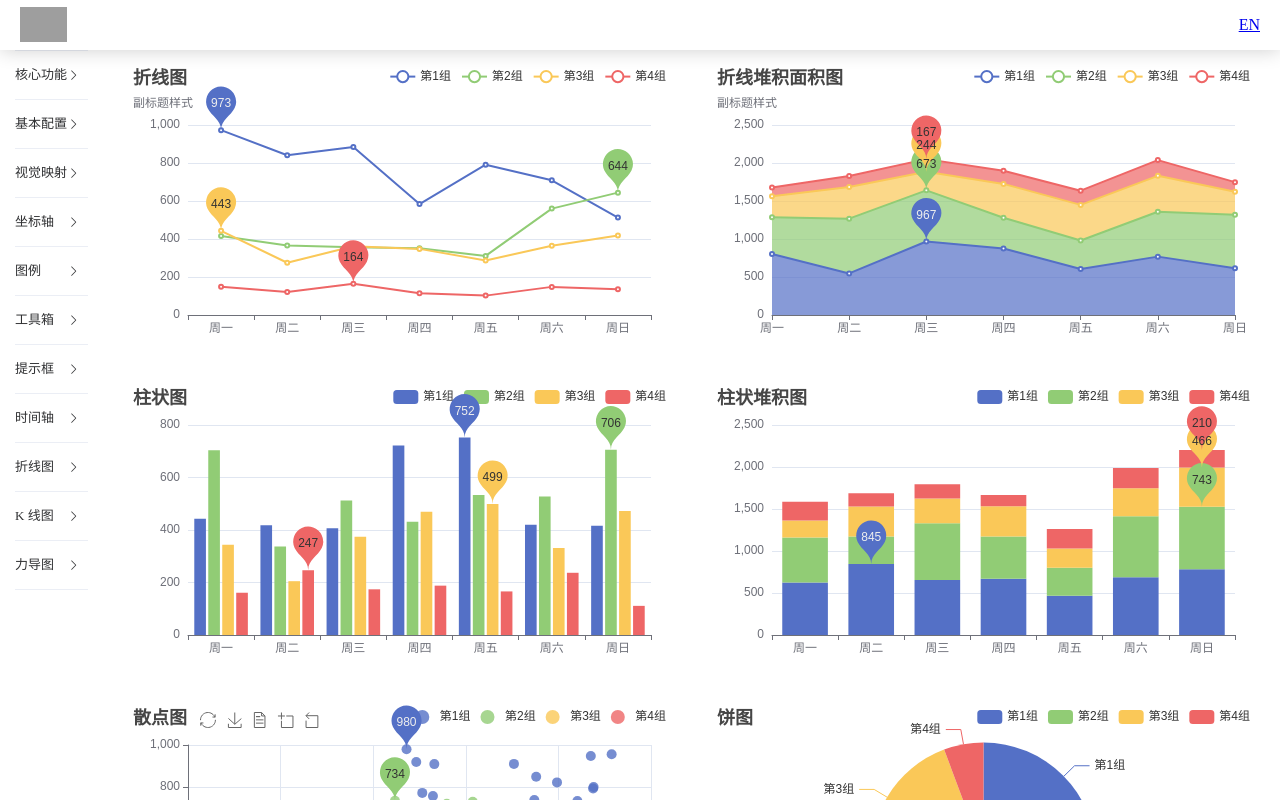
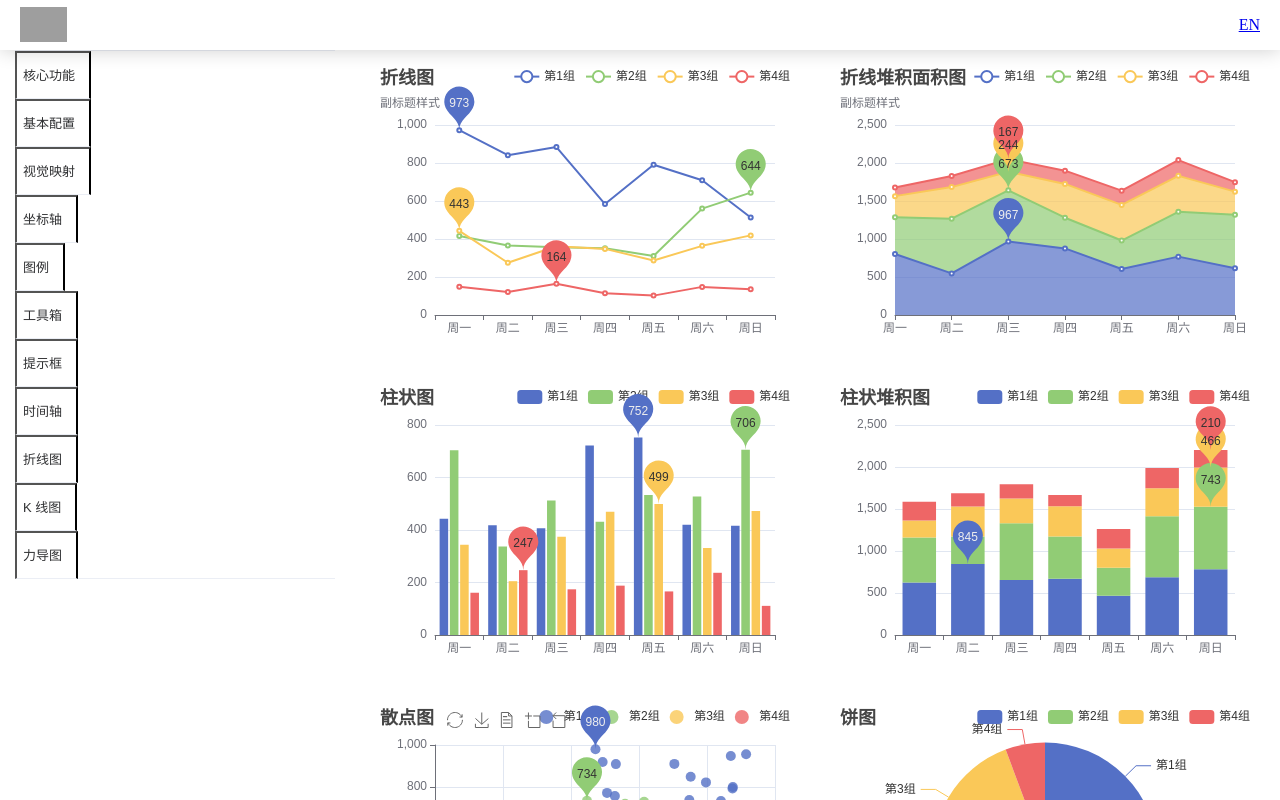
Before and after one commit to apache/echarts-theme-builder, a Vue app: page / in a window 1280 px wide. Shown: the top 800 px of the page. Built offline with nearby package versions, Linux system fonts and the light colour scheme; grey boxes are pictures that could not be loaded.

Commit message:
feat: pass theme to preview

```diff
--- a/package.json
+++ b/package.json
@@ -23,7 +23,7 @@
     },
     "dependencies": {
         "echarts": "^5.3.1",
-        "element-plus": "^1.0.2-beta.44",
+        "element-plus": "^2.1.9",
         "lodash": "^4.17.19",
         "vue": "^3.2.32",
         "vue-i18n": "^9.1.9"
--- a/src/App.vue
+++ b/src/App.vue
@@ -16,9 +16,9 @@ import EPreview from './components/EPreview.vue';
 
 let preview = ref<EPreview>(null);
 
-function onConfigChange() {
-  console.log('onConfigChange', preview);
-  preview.value?.render();
+function onConfigChange(theme) {
+  console.log('onConfigChange');
+  preview.value?.render(theme);
 }
 </script>
 
@@ -39,6 +39,7 @@ function onConfigChange() {
 }
 
 .el-aside {
+  width: 350px;
   padding: 0 15px;
   height: calc(100vh - 50px);
   overflow: auto;
--- a/src/components/EColorPicker.vue
+++ b/src/components/EColorPicker.vue
@@ -1,7 +1,7 @@
 <template>
   <div>
     <div v-if="props.multiple">
-      <div v-for="(item, index) in colors" v-bind:key="item.name">
+      <div v-for="item in colors" v-bind:key="item.name">
         <div class="color-picker">
           <el-color-picker v-model="item.value" size="small"></el-color-picker>
         </div>
@@ -35,6 +35,7 @@
 const props = defineProps(['value', 'multiple']);
 const colors = props.multiple
   ? (props.value || []).map((item: string) => {
+      console.log(item);
       return {
         value: item
       };
--- a/src/components/EConfig.vue
+++ b/src/components/EConfig.vue
@@ -117,7 +117,34 @@ const columnSize = {
 };
 
 function onConfigChange() {
-  emit('configChange');
+  emit('configChange', getTheme());
+}
+
+function getTheme() {
+  const theme = {};
+  if (configs.value) {
+    for (let group of configs.value) {
+      console.log(group);
+      for (let item of group.items) {
+        const optionPath = item.optionPath.split('.');
+        let themeObj: object = theme;
+        for (let i = 0; i < optionPath.length; i++) {
+          const path = optionPath[i] as keyof typeof themeObj;
+          if (i === optionPath.length - 1) {
+            // @ts-ignore
+            themeObj[path] = item.value;
+          } else {
+            if (!themeObj.hasOwnProperty(path)) {
+              // @ts-ignore
+              themeObj[path] = {};
+            }
+            themeObj = themeObj[path];
+          }
+        }
+      }
+    }
+  }
+  return theme;
 }
 </script>
 
--- a/src/components/EPreview.vue
+++ b/src/components/EPreview.vue
@@ -36,9 +36,17 @@ setTimeout(() => {
   }
 });
 
-function render() {
-  for (let i = 0; i < charts.length; ++i) {
-    charts[i].setOption({});
+function render(theme: object) {
+  echarts.registerTheme('custom', theme);
+  for (let i = 0; i < options.length; ++i) {
+    if (charts[i]) {
+      charts[i].dispose();
+      const el = document.getElementById('chart-' + i);
+      if (el) {
+        charts[i] = echarts.init(el, 'custom');
+        charts[i].setOption(options[i] as any);
+      }
+    }
   }
 }
 </script>
```
Also changed, not shown: 1 other file (tests, documents, lock files or other folders).
